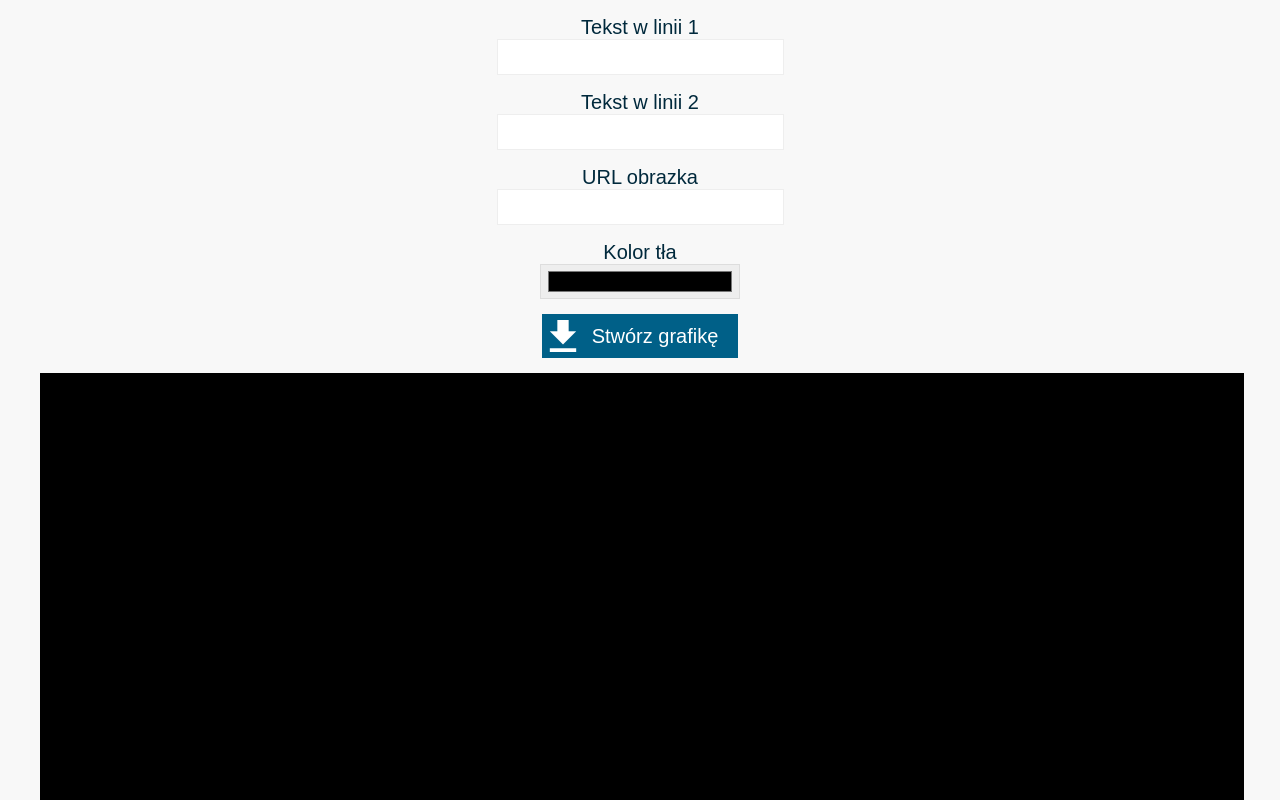
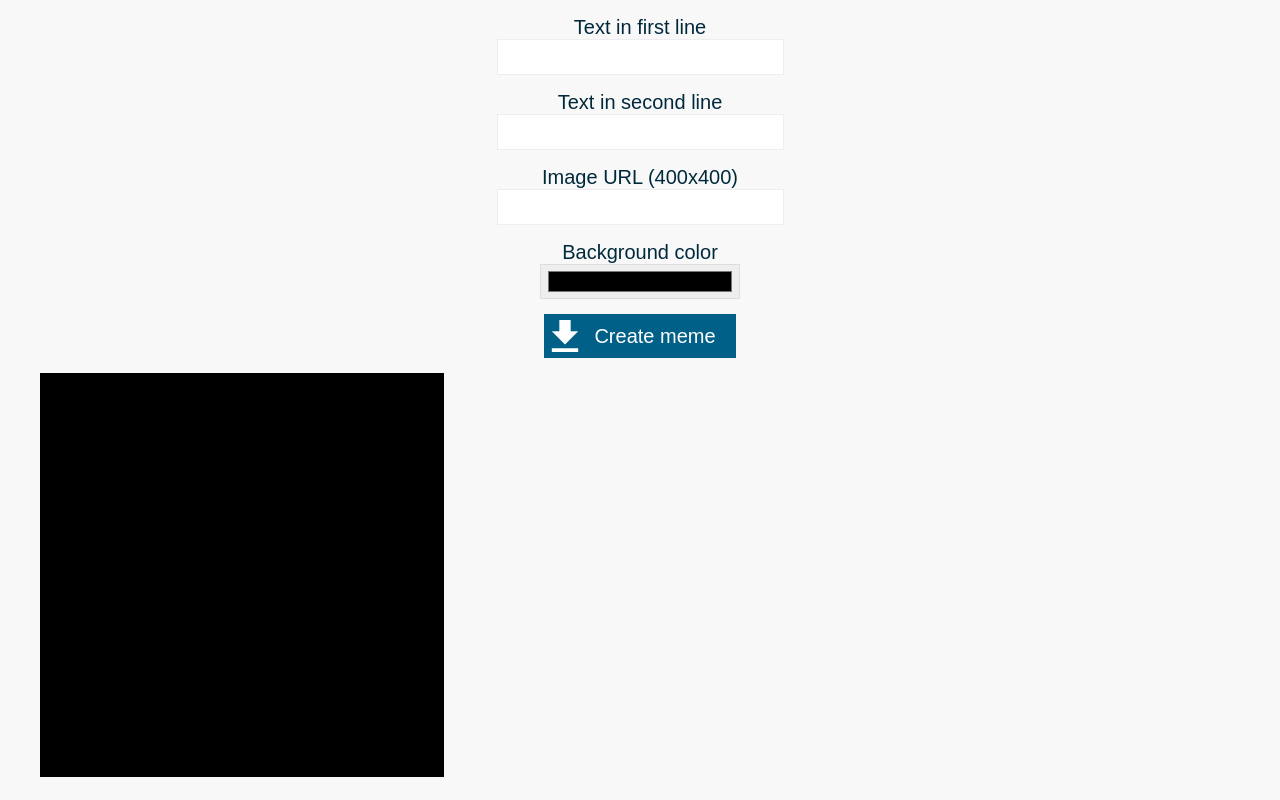
Before and after one commit to kamilrogala/jsMeme, a website: page src/index.html in a window 1280 px wide. Shown: the top 800 px of the page. Drawn offline with Linux system fonts and the light colour scheme; files whose address does not match are found by name.

Commit message:
Little cleaning and translation

```diff
--- a/src/index.html
+++ b/src/index.html
@@ -11,18 +11,18 @@
 	<div class="wrapper">
 		<div class="inputs">
 			<div class="group">
-				<label for="line1">Tekst w linii 1</label><input type="text" name="line1" id="line1"></div>
+				<label for="line1">Text in first line</label><input type="text" name="line1" id="line1"></div>
 			<div class="group">
-				<label for="line2">Tekst w linii 2</label><input type="text" name="line2" id="line2"></div>
+				<label for="line2">Text in second line</label><input type="text" name="line2" id="line2"></div>
 			<div class="group">
-				<label for="img">URL obrazka</label><input type="text" name="img" id="img"></div>
+				<label for="img">Image URL (400x400)</label><input type="text" name="img" id="img"></div>
 			<div class="group">
-				<label for="color">Kolor tła</label><input type="color" name="color" id="color"></div>
-			<div class="group"><button class="btn btn-generate" id="btn-generate" type="button">Stwórz grafikę</button></div>
+				<label for="color">Background color</label><input type="color" name="color" id="color"></div>
+			<div class="group"><button class="btn btn-generate" id="btn-generate" type="button">Create meme</button></div>
 		</div>
-		<canvas id="meme" width="1200" height="900px"></canvas>
+		<canvas id="meme" width="400" height="400"></canvas>
 		<div class="inputs">
-			<div class="group"><a href class="btn btn-download" id="btn-download" download="moj-Mem.png">Ściągnij</a></div>
+			<div class="group"><a href class="btn btn-download" id="btn-download" download="myMeme.png">Download your meme</a></div>
 		</div>
 	</div>
 	<script src="assets//polyfill.min.js"></script>
```
Also changed, not shown: README.md.
